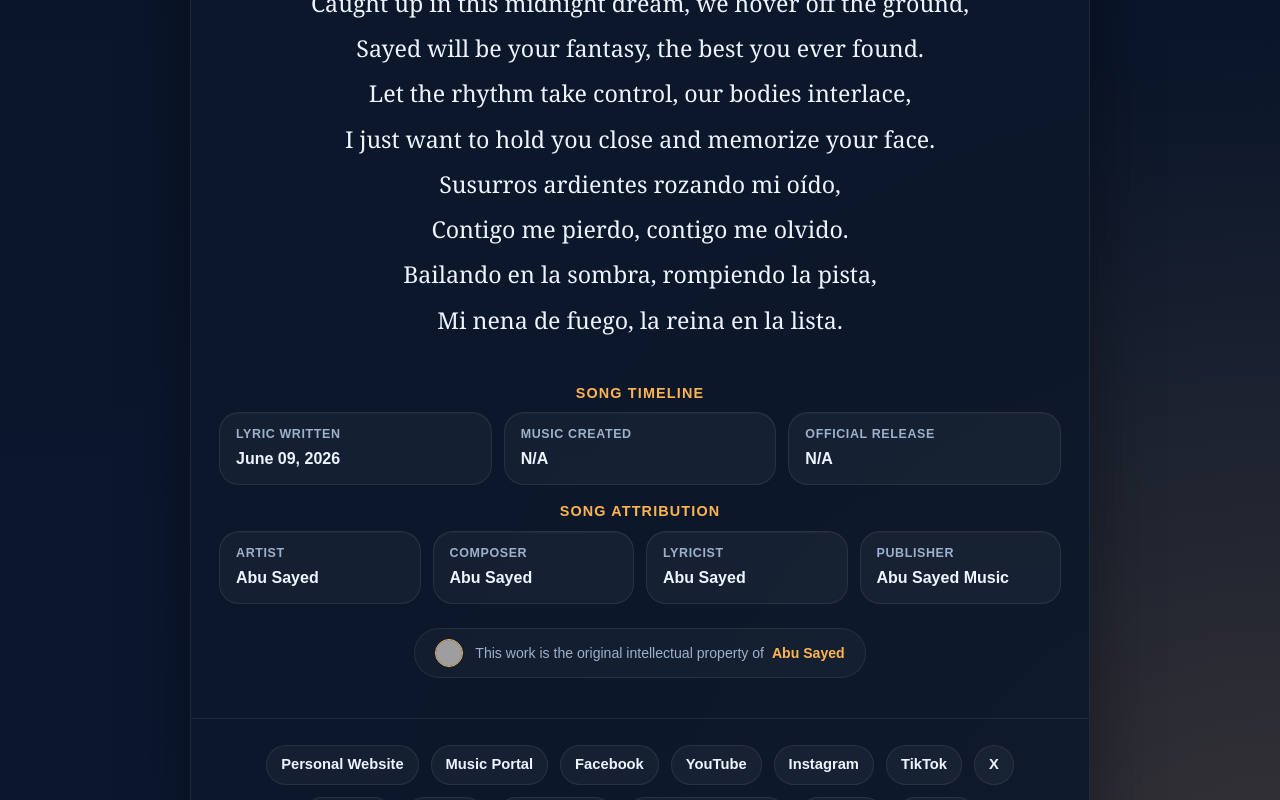
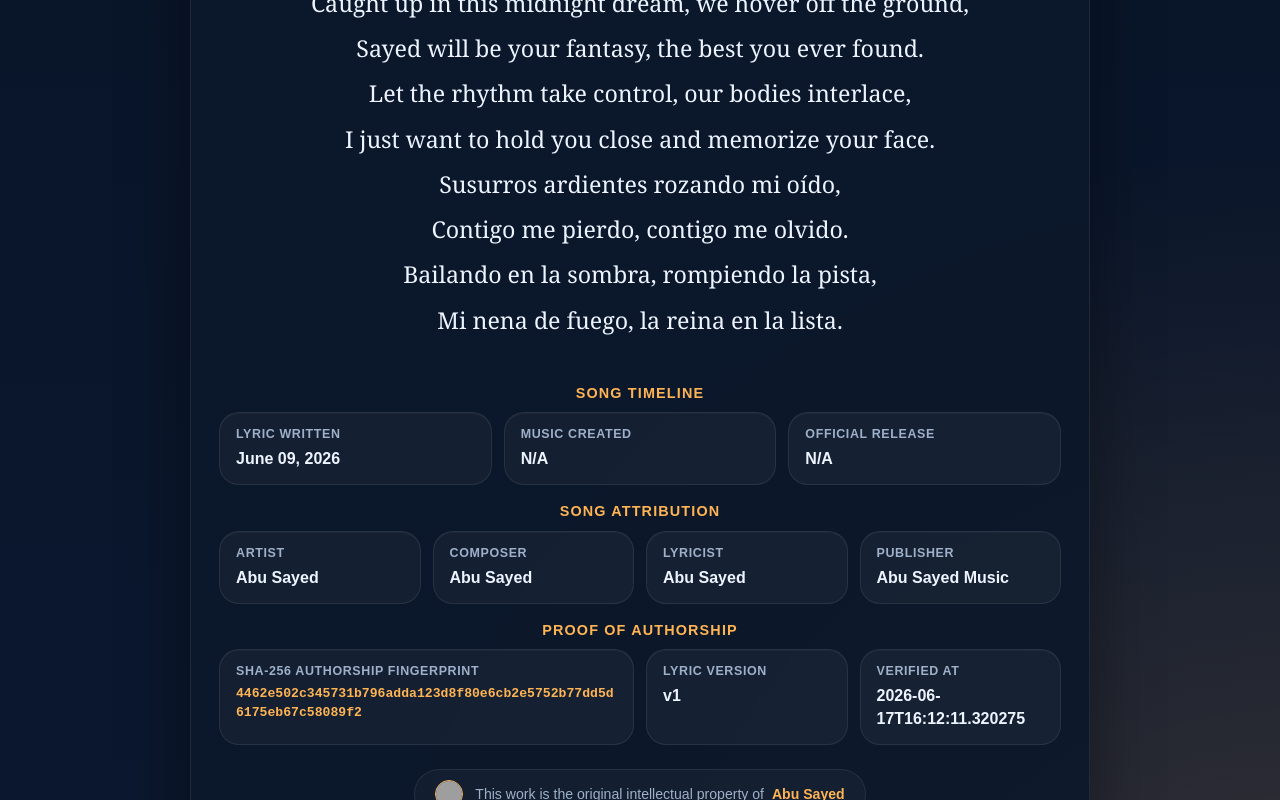
Before and after one commit to ImAbuSayed/susurros-ardientes, a plain HTML site: page index.html in a window 1280 px wide. Shown: the part 2000-2800 px from the top of the page. Drawn offline with Linux system fonts and the light colour scheme; grey boxes are pictures that could not be loaded.

Commit message:
feat: update song assets v1 with signed GPG commit [verified]

```diff
--- a/index.html
+++ b/index.html
@@ -14,9 +14,9 @@
     <meta name="keywords" content="Susurros ardientes, Abu Sayed lyrics, original song lyrics, Abu Sayed original song, Abu Sayed lyricist, Abu Sayed composer, Abu Sayed songwriter, official lyrics">
     <meta name="robots" content="index,follow,max-snippet:-1,max-image-preview:large,max-video-preview:-1">
     <meta name="referrer" content="strict-origin-when-cross-origin">
-    <meta name="description" content="Access the verified lyrics of &#x27;Susurros ardientes&#x27;, an original song crafted, composed, and performed by Abu Sayed.">
+    <meta name="description" content="Abu Sayed&#x27;s original song &#x27;Susurros ardientes&#x27; official lyrics. Explore the depth of this composition, written and owned by Abu Sayed.">
     <meta property="og:title" content="Susurros ardientes - Original Lyrics by Abu Sayed">
-    <meta property="og:description" content="Access the verified lyrics of &#x27;Susurros ardientes&#x27;, an original song crafted, composed, and performed by Abu Sayed.">
+    <meta property="og:description" content="Abu Sayed&#x27;s original song &#x27;Susurros ardientes&#x27; official lyrics. Explore the depth of this composition, written and owned by Abu Sayed.">
     <meta property="og:type" content="music.song">
     <meta property="og:url" content="https://imabusayed.github.io/susurros-ardientes/">
     <meta property="og:site_name" content="Abu Sayed Music">
@@ -24,7 +24,7 @@
     <meta name="last-modified" content="2026-06-09 13:07:38">
     <meta name="twitter:card" content="summary_large_image">
     <meta name="twitter:title" content="Susurros ardientes - Original Lyrics by Abu Sayed">
-    <meta name="twitter:description" content="Access the verified lyrics of &#x27;Susurros ardientes&#x27;, an original song crafted, composed, and performed by Abu Sayed.">
+    <meta name="twitter:description" content="Abu Sayed&#x27;s original song &#x27;Susurros ardientes&#x27; official lyrics. Explore the depth of this composition, written and owned by Abu Sayed.">
     <link rel="canonical" href="https://imabusayed.github.io/susurros-ardientes/">
     <link rel="sitemap" type="application/xml" title="Sitemap" href="https://imabusayed.github.io/susurros-ardientes/sitemap.xml">
     <link rel="author" href="https://github.com/ImAbuSayed">
@@ -100,7 +100,7 @@
       "@id": "https://imabusayed.github.io/susurros-ardientes#webpage",
       "url": "https://imabusayed.github.io/susurros-ardientes/",
       "name": "Susurros ardientes - Original Lyrics by Abu Sayed",
-      "description": "Access the verified lyrics of 'Susurros ardientes', an original song crafted, composed, and performed by Abu Sayed.",
+      "description": "Abu Sayed's original song 'Susurros ardientes' official lyrics. Explore the depth of this composition, written and owned by Abu Sayed.",
       "isPartOf": {
         "@id": "https://music.abusayed.com.bd/#website"
       },
@@ -537,7 +537,7 @@
 
         <div class="controls">
             <button class="btn-speak" id="speakBtn" title="Read the lyrics aloud"><span id="speakText">Read Aloud</span></button>
-            <a href="https://music.abusayed.com.bd/Licensing/?https://imabusayed.github.io/susurros-ardientes/" class="btn-license" title="Get licensing for this song" target="_blank">Get a Licensing Quote for Susurros ardientes</a>
+            <a href="https://music.abusayed.com.bd/Licensing/?https://imabusayed.github.io/susurros-ardientes/" class="btn-license" title="Get licensing for this song" target="_blank">License this song: Susurros ardientes</a>
 
         </div>
         <br>
@@ -612,6 +612,26 @@
             <div class="meta-card">
                 <span class="meta-label">Publisher</span>
                 <strong>Abu Sayed Music</strong>
+            </div>
+
+                </div>
+            </div>
+
+            <div class="details-block">
+                <div class="details-title">Proof of Authorship</div>
+                <div class="meta-grid">
+
+            <div class="meta-card" style="grid-column: span 2;">
+                <span class="meta-label">SHA-256 Authorship Fingerprint</span>
+                <strong style="word-break: break-all; font-family: monospace; font-size: 0.82rem; color: var(--accent);">4462e502c345731b796adda123d8f80e6cb2e5752b77dd5d6175eb67c58089f2</strong>
+            </div>
+            <div class="meta-card">
+                <span class="meta-label">Lyric Version</span>
+                <strong>v1</strong>
+            </div>
+            <div class="meta-card">
+                <span class="meta-label">Verified At</span>
+                <strong>2026-06-17T16:12:11.320275</strong>
             </div>
 
                 </div>
```
Also changed, not shown: excerpts/Bridge-Preview.txt (added), excerpts/Chorus-Preview.txt (added), excerpts/Final-Chorus-Preview.txt (added), excerpts/Hook-Preview.txt (added), excerpts/Pre-Chorus-2-Preview.txt (added), excerpts/Pre-Chorus-3-Preview.txt (added), excerpts/Pre-Chorus-Preview.txt (added), excerpts/Verse-1-Preview.txt (added), excerpts/Verse-2-Preview.txt (added), excerpts/Verse-3-Preview.txt (added), hashes.txt (added), llms.txt, lyrics_backup/2026-06-17_susurros-ardientes-v1.txt (added), manifest.json (added), 1 other file.
